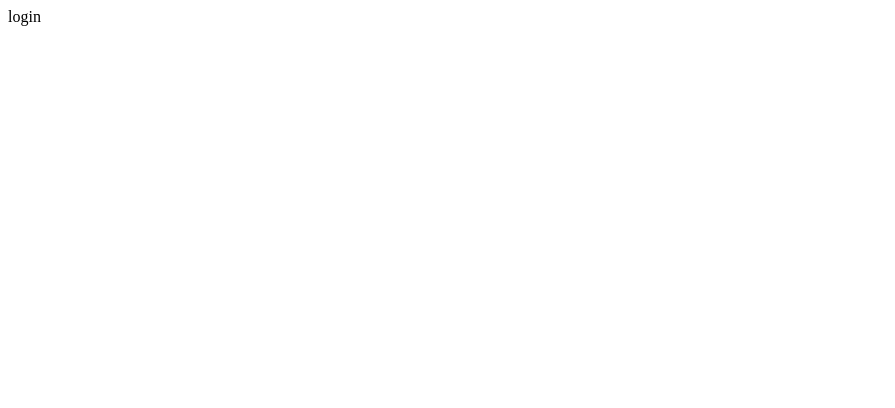
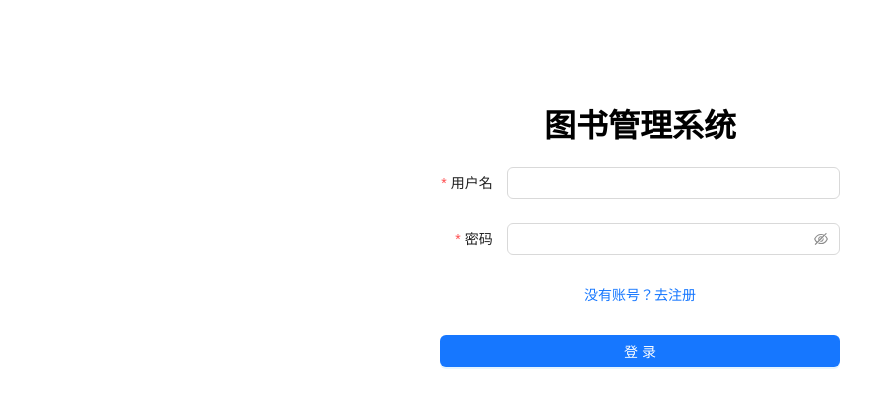
Before and after one commit to z-pengfei/book-management-system-frontend, a React (Vite) app: page /login in a window 1280 px wide. Shown: the top 408 px of the page, without its empty margins (0-895 px from the left). Built offline with nearby package versions, Linux system fonts and the light colour scheme.

Commit message:
feat: write login page and interface

```diff
--- a/src/interfaces/index.ts
+++ b/src/interfaces/index.ts
@@ -10,3 +10,9 @@
         username, password
     })
 }
+
+export async function login(username: string, password: string) {
+    return await axiosInstance.post('/user/login', {
+        username, password
+    })
+}
--- /dev/null
+++ b/src/pages/Login/index.css
@@ -0,0 +1,15 @@
+
+#login-container {
+    width: 400px;
+    margin: 100px auto 0 auto;
+    text-align: center;
+}
+
+#login-container .links {
+    display: flex;
+    justify-content: center;
+}
+
+#login-container .btn {
+    width: 100%;
+}
--- a/src/pages/Login/index.tsx
+++ b/src/pages/Login/index.tsx
@@ -1,3 +1,75 @@
-export function Login(){
-    return <div>login</div>
+import { Button, Form, Input, message } from "antd";
+import { login } from "../../interfaces";
+import './index.css'
+
+interface LoginUser {
+    username: string;
+    password: string;
 }
+
+const onFinish = async (values: LoginUser) => {
+    try {
+        const res = await login(values.username,values.password);
+        if (res.status === 201 || res.status === 200) {
+            message.success('登录成功');
+            setTimeout(() => {
+                window.location.href = '/'
+            }, 1000)
+        }
+
+    // eslint-disable-next-line @typescript-eslint/no-explicit-any
+    } catch (e: any) {
+        message.error(e.response.data.message)
+    }
+}
+
+const layout1 = {
+    labelCol: { span: 4 },
+    wrapperCol: { span: 20 }
+}
+
+const layout2 = {
+    labelCol: { span: 0 },
+    wrapperCol: { span: 24 }
+}
+
+export function Login() {
+    return <div id="login-container">
+        <h1>图书管理系统</h1>
+        <Form
+            {...layout1}
+            onFinish={onFinish}
+            colon={false}
+            autoComplete="off"
+        >
+            <Form.Item
+                label='用户名'
+                name='username'
+                rules={[{ required: true, message: '请输入用户名！' }]}
+            >
+                <Input />
+            </Form.Item>
+            <Form.Item
+                label='密码'
+                name='password'
+                rules={[{ required: true, message: '请输入密码！' }]}
+            >
+                <Input.Password />
+            </Form.Item>
+            <Form.Item
+                {...layout2}
+            >
+                <div className="links">
+                    <a href="/register">没有账号？去注册</a>
+                </div>
+            </Form.Item>
+            <Form.Item
+                {...layout2}
+            >
+                <Button className="btn" type="primary" htmlType="submit">
+                    登录
+                </Button>
+            </Form.Item>
+        </Form>
+    </div>
+}
```
